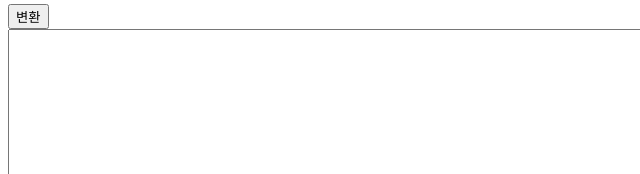
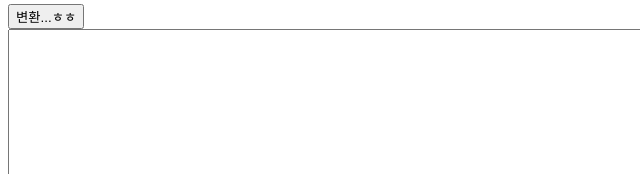
Before and after one commit to SLJ2920W/sqlAppend, a plain HTML site: page sqlAppend/index.html in a window 1280 px wide. Shown: the part 342-516 px from the top of the page, 0-640 px from the left. Drawn offline with nearby package versions, Linux system fonts and the light colour scheme.

Commit message:
Change-Id: I67a605a5ff9b162097a05b45b21c97a23229f5ca Signed-off-by: hanwha_park <cain007@naver.com>

```diff
--- a/sqlAppend/index.html
+++ b/sqlAppend/index.html
@@ -26,7 +26,7 @@
 
 <br>
 <button id="go">
-변환
+변환...ㅎㅎ
 </button>
 <br>
 <textarea id="result" style="margin: 0px; width: 750px; height: 328px;"></textarea>
```
